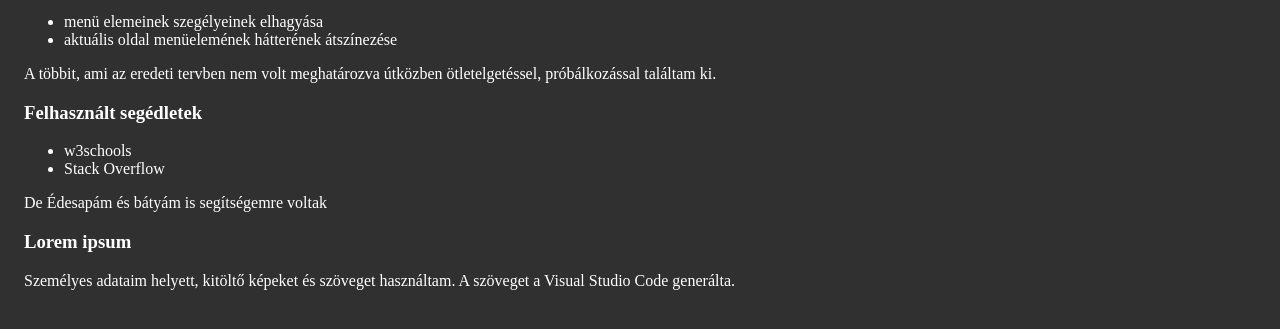
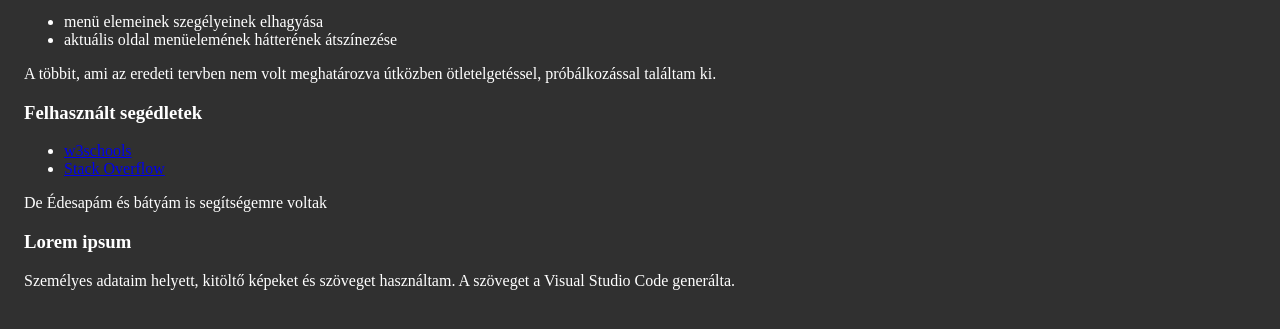
Before and after one commit to VdoubleA/portfolio, a plain HTML site: page info.html in a window 1280 px wide. Shown: the part 339-668 px from the top of the page. Drawn offline with nearby package versions, Linux system fonts and the light colour scheme.

Commit message:
spelling and and links

```diff
--- a/info.html
+++ b/info.html
@@ -19,7 +19,7 @@
         <div class="szoveg">
             <h1>Weboldal elkészítése</h1>
             <h3>Nehézségek</h3>
-            <p>Viszonylag rövid utánajárás után a weboldal elkészítése nem nagyon jelentett gondot. A problémák inkább akkor kezdődtek, amikor megpróbáltam kissebb Easter egg-eket belerejteni, cursor-ra váltózó szövegek illetve képek. Főleg a kép esetében nem nagyon akart működni amit online találtam, de végül saját ötlettel sikerült megoldani. A másik nehézség pedig csupán az volt, hogy a különböző méreteket, szegélyeket úgy beállítsam, hogy ha nem is szépen, de legalább korrekten nézzel ki.</p>
+            <p>Viszonylag rövid utánajárás után a weboldal elkészítése nem nagyon jelentett gondot. A problémák inkább akkor kezdődtek, amikor megpróbáltam kissebb Easter egg-eket belerejteni, cursor-ra váltózó szövegek illetve képek. Főleg a kép esetében nem nagyon akart működni amit online találtam, de végül saját ötlettel sikerült megoldani. A másik nehézség pedig csupán az volt, hogy a különböző méreteket, szegélyeket úgy beállítsam, hogy ha nem is szépen, de legalább korrekten nézzen ki.</p>
             <h3>Változások</h3>
             <p>Mivel a tervrajz elég minimalista lett, így igen jól tudtam magam hozzá tartani. Ami mégis változás volt az pedig:</p>
             <ul>
@@ -29,8 +29,8 @@
             <p>A többit, ami az eredeti tervben nem volt meghatározva útközben ötletelgetéssel, próbálkozással találtam ki.</p>
             <h3>Felhasznált segédletek</h3>
             <ul>
-                <li><a href="https://www.w3schools.com/html/"></a>w3schools</li>
-                <li><a href="stackoverflow.com/"></a>Stack Overflow</li>
+                <li><a href="https://www.w3schools.com/html/">w3schools</a></li>
+                <li><a href="stackoverflow.com/">Stack Overflow</a></li>
             </ul>
             <p>De Édesapám és bátyám is segítségemre voltak</p>
             <h3>Lorem ipsum</h3>
```
